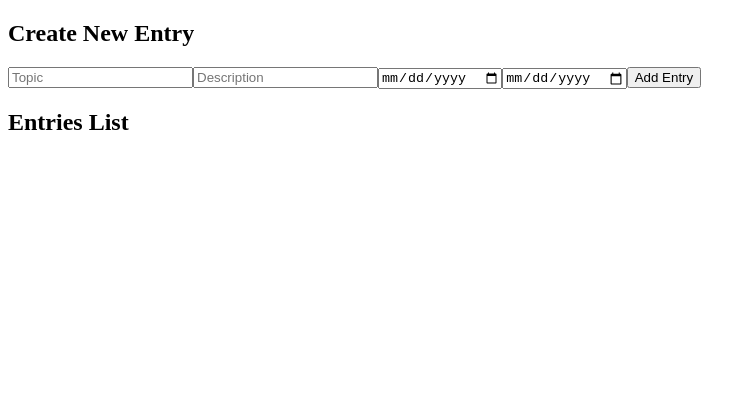
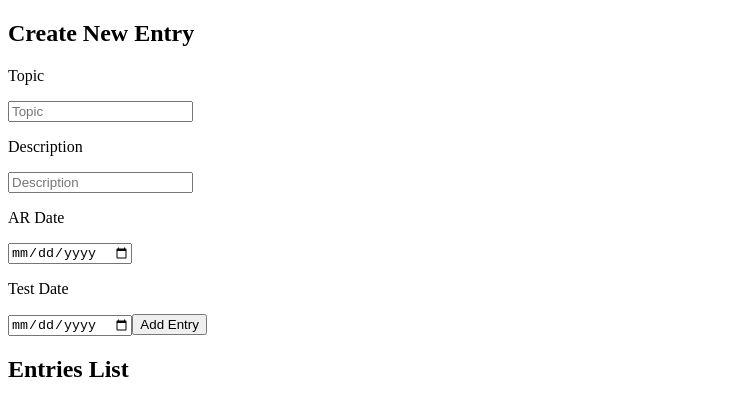
Before and after one commit to nzdable/spaced-repetition-app, a React (Create React App) app in the folder app/: page / in a window 1280 px wide. Shown: the top 416 px of the page, without its empty margins (0-756 px from the left). Built offline with nearby package versions, Linux system fonts and the light colour scheme.

Commit message:
feat: added labels

```diff
--- a/app/src/components/CreateEntry.js
+++ b/app/src/components/CreateEntry.js
@@ -27,6 +27,7 @@ function CreateEntry({ addEntry }) {
     <div>
       <h2>Create New Entry</h2>
       <form onSubmit={handleSubmit}>
+        <p>Topic</p>
         <input
           type="text"
           placeholder="Topic"
@@ -34,6 +35,7 @@ function CreateEntry({ addEntry }) {
           onChange={(e) => setTopic(e.target.value)}
           required
         />
+        <p>Description</p>
         <input
           type="text"
           placeholder="Description"
@@ -41,12 +43,14 @@ function CreateEntry({ addEntry }) {
           onChange={(e) => setTopic(e.target.value)}
           required
         />
+        <p>AR Date</p>
         <input
           type="date"
           value={activeRecallDate}
           onChange={(e) => setactiveRecallDate(e.target.value)}
           required
         />
+        <p>Test Date</p>
         <input
           type="date"
           value={testDate}
```
